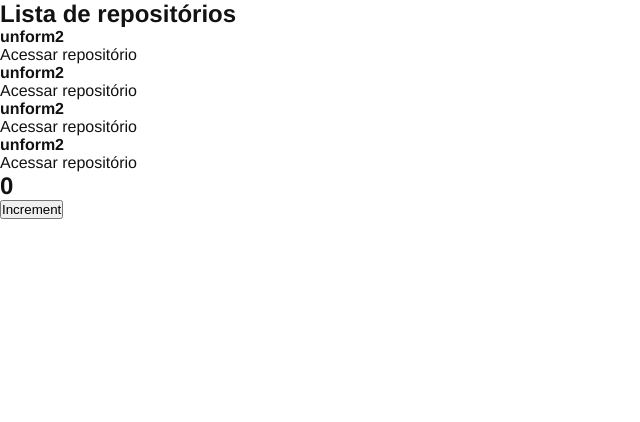
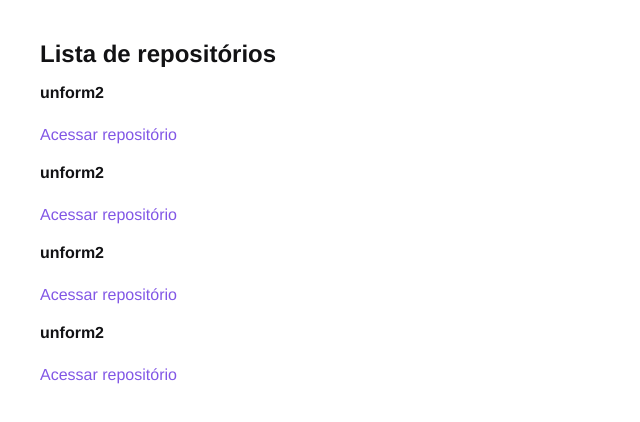
Before and after one commit to Rodrigo001-dev/ignite-react, a React app in the folder reactjs/aulas/01-github-explorer/: page / in a window 1280 px wide. Shown: the top 422 px of the page, without its empty margins (0-640 px from the left). Built offline with nearby package versions, Linux system fonts and the light colour scheme.

Commit message:
create a stylization file to RepositoryList component

```diff
--- a/reactjs/aulas/01-github-explorer/src/App.jsx
+++ b/reactjs/aulas/01-github-explorer/src/App.jsx
@@ -1,5 +1,4 @@
 import { RepositoryList } from './components/RepositoryList';
-import { Counter } from './components/Counter';
 
 import './styles/global.scss';
 
@@ -12,9 +11,6 @@
 export function App() {
 
   return (
-    <>
-      <RepositoryList />
-      <Counter />
-    </>
+    <RepositoryList />
   );
 };
--- a/reactjs/aulas/01-github-explorer/src/components/RepositoryList.jsx
+++ b/reactjs/aulas/01-github-explorer/src/components/RepositoryList.jsx
@@ -1,4 +1,6 @@
 import { RepositoryItem } from "./RepositoryItem";
+
+import '../styles/repositories.scss';
 
 export function RepositoryList() {
   return (
--- /dev/null
+++ b/reactjs/aulas/01-github-explorer/src/styles/repositories.scss
@@ -0,0 +1,31 @@
+section.repository-list {
+  margin: 40px;
+
+  h1 {
+    margin-bottom: 16px;
+  }
+
+  ul {
+    list-style: none;
+
+    li {
+      // toda li que antes dela tenha uma li vai ter margin-top
+      & + li {
+        margin-top: 20px;
+      }
+
+      p {
+        font-size: 14px;
+        color: #444;
+        margin-top: 8px;
+      }
+
+      a {
+        display: inline-block;
+        margin-top: 16px;
+        text-decoration: none;
+        color: #8257E6;
+      }
+    }
+  }
+}
```
